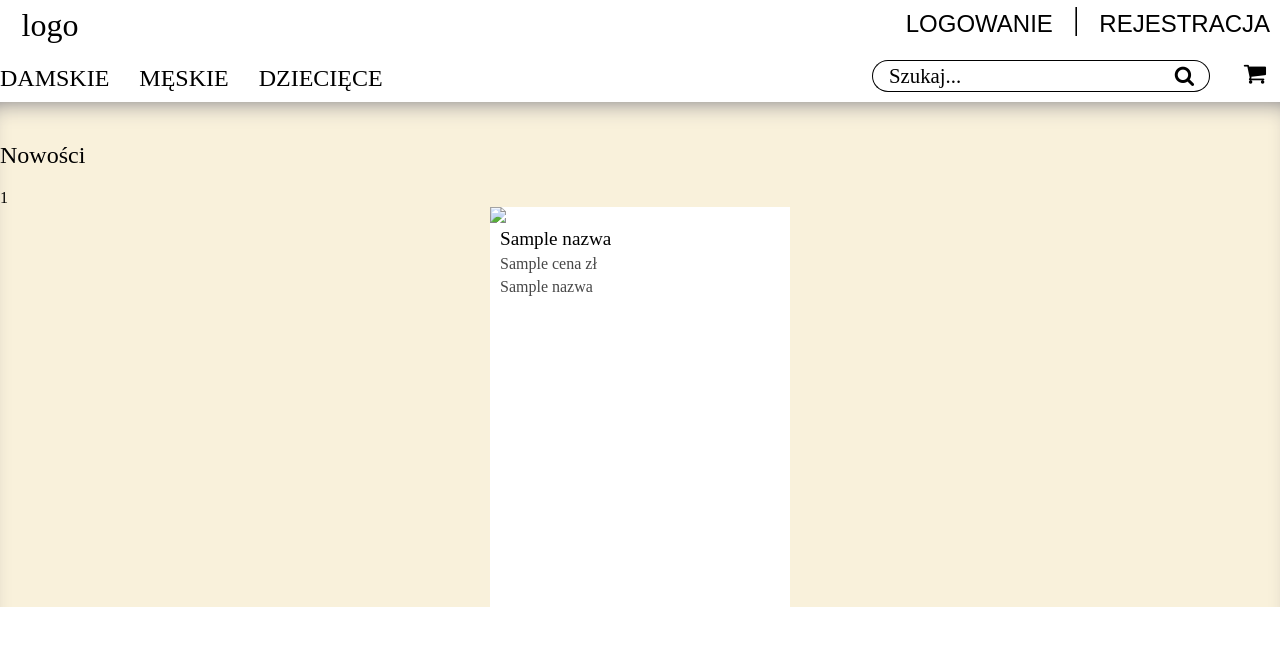
After one commit to marycin/projektionagit, a Django app: template sklep/templates/sklep/base/base.html in a window 1280 px wide. The commit adds this page. Shown: the top 646 px of the page. Run offline with Django 3.2, Linux system fonts and the light colour scheme; the template is opened without the code that fills it: most values are stand-ins (such as "Sample title", 1, 10 or a date in 2020); some libraries are stand-ins or nearby versions.

Commit message:
Podstawa pod dalszy rozwój

```diff
--- a/sklep/static/sklep/base/base.css
+++ b/sklep/static/sklep/base/base.css
@@ -251,6 +251,16 @@
     font-size:1.2rem;
 }
 
+.product-name-style{
+    font-size: inherit;
+    color: black;
+    text-decoration: none;
+}
+
+.product-name-style:hover{
+    text-decoration: underline;
+}
+
 .product-price, .product-category{
     color:rgba(0, 0, 0, 0.726)
 }
--- /dev/null
+++ b/sklep/templates/sklep/base/base.html
@@ -0,0 +1,132 @@
+{% load static %}
+<!DOCTYPE html>
+<html lang="en">
+<head>
+    <meta charset="UTF-8">
+    <meta http-equiv="X-UA-Compatible" content="IE=edge">
+    <meta name="viewport" content="width=device-width, initial-scale=1.0">
+    <link rel="stylesheet" text="type/css" href="{% static 'sklep/base/base.css' %}">
+    <link href="http://cdnjs.cloudflare.com/ajax/libs/font-awesome/4.3.0/css/font-awesome.css"  rel="stylesheet"  type='text/css'>
+    <title>ProjektIO</title>
+</head>
+<body>
+    <div class="header">
+        <div class="top-header">
+            <div class="logo">logo</div>
+            <div class="login-register-buttons">
+                {% if user.is_authenticated %}
+                    <div class="login">
+                        <p>Witaj {{ user.username }}</p>
+                    </div>
+                    <div class="pausebetween">
+                        <p>|</p>
+                    </div>
+                    <div class="register">
+                        <p><a class ='user-buttons' href="{% url 'sklep:logout_user' %}">Log Out</a></p>
+                    </div>
+                {% else %}
+                    <div class="login">
+                        <button id="login">
+                            <a class="user-buttons" href="{% url 'sklep:login_user' %}">LOGOWANIE</a>
+                        </button>
+                    </div>
+                    <div class="pausebetween">
+                        <p>|</p>
+                    </div>
+                    <div class="register">
+                        <button id="register">
+                            <a class ='user-buttons' href="{% url 'sklep:register' %}">REJESTRACJA</a>
+                        </button>
+                    </div>
+                {% endif %}
+            </div>
+        </div>
+        <div class="bottom-header">
+            <div class="bottom-header-left-side">
+
+                <div class="category-button-box hide" id="category-btn-box">
+                    <button id="show-hide-categories">
+                        <i class="fa fa-bars" aria-hidden="true"></i>
+                    </button>
+                    <p>Kategorie</p>
+                </div>
+                <div class="categories" id="category-list">
+
+                    <div class="category-element">
+                        <p class="main-category"><a href='#'>DAMSKIE</a></p>
+                        <ol>
+                            <li><a href='#'>Podkategoria</a></li>
+                            <li><a href='#'>Podkategoria</a></li>
+                            <li><a href='#'>Podkategoria</a></li>
+                            <li><a href='#'>Podkategoria</a></li>
+                        </ol>
+                    </div>
+                    <div class="category-element">
+                        <p class="main-category"><a href='#'>MĘSKIE</a></p>
+                        <ol>
+                            <li><a href='#'>Podkategoria</a></li>
+                            <li><a href='#'>Podkategoria</a></li>
+                            <li><a href='#'>Podkategoria</a></li>
+                            <li><a href='#'>Podkategoria</a></li>
+                        </ol>
+                    </div>
+                    <div class="category-element">
+                        <p class="main-category"><a href='#'>DZIECIĘCE</a></p>
+                        <ol>
+                            <li><a href='#'>Podkategoria</a></li>
+                            <li><a href='#'>Podkategoria</a></li>
+                            <li><a href='#'>Podkategoria</a></li>
+                            <li><a href='#'>Podkategoria</a></li>
+                        </ol>
+                    </div>
+
+                </div>
+            </div>
+            <div class="bottom-header-right-side">
+                <div class="search-box">
+                    <input type="text" class="search-control" placeholder="Szukaj..." id="search-input">
+                    <button class="search-btn">
+                        <i class="fa fa-search" aria-hidden="true"></i>
+                    </button>
+                </div>
+                <div class="shopping-basket">
+                    <button id="basket">
+                        <i class="fa fa-shopping-cart" aria-hidden="true"></i>
+
+                    </button>
+                </div>
+            </div>
+        </div>
+    </div>
+    <div class="containerforbackground">
+        <div class="container">
+        {% block content %}
+            <div id="product-information">
+                <p>
+                    Nowości
+                </p>
+            </div>
+            {% for produkt in produkt_list %}
+
+            {{produkt_list.length}}
+            <div class="product-wrapper" id="product-wrapper">
+                    <div id="product">
+                        <div class="product-image">
+                            <img src="{{ produkt.zdjecia.zdjecie.url }}">
+                        </div>
+                        <div class="product-information">
+                            <div class="product-name"><a class="product-name-style" href="{% url 'sklep:produkt_details' produkt.id %}">{{ produkt.nazwa }}</a></div>
+                            <div class="product-price">{{ produkt.cena }} zł</div>
+                            <div class="product-category">{{ produkt.podkategoria.nazwa }}</div>
+
+                        </div>
+                    </div>
+                </div>
+            </div>
+            {% endfor %}
+        {% endblock %}
+        </div>
+    </div>
+<script src="{% static 'sklep/base/base.js' %}"></script>
+</body>
+</html>
--- a/sklep/urls.py
+++ b/sklep/urls.py
@@ -6,7 +6,9 @@ from django.contrib.auth import views as auth_views
 app_name = 'sklep'
 urlpatterns = [
     path('',views.base,name='base'),
-    path('specifics/<int:produkt_id>/',views.detail, name='detail'),
+    #path('specifics/<int:produkt_id>/',views.detail, name='detail'),
+    path('produkt/<int:produkt_id>/',views.produkt_details,name='produkt_details'),
+
     path('register/',views.register,name='register'),
     path('login_user/',views.login_view,name='login_user'),
     path('logout_user/',views.logout_view,name='logout_user')
```
Also changed, not shown: sklep/models.py (+6 -7 lines), sklep/templates/sklep/base/base__produkt-details.html (added, +9 -0 lines), sklep/views.py (+12 -3 lines), sklep/migrations/0001_initial.py.
